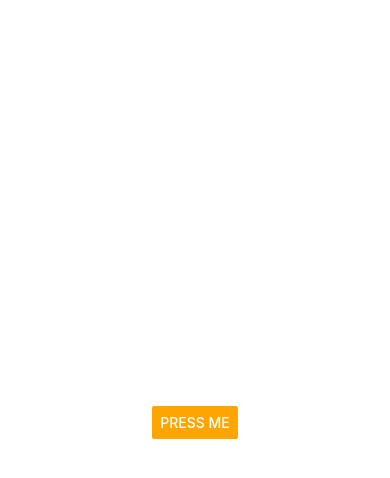
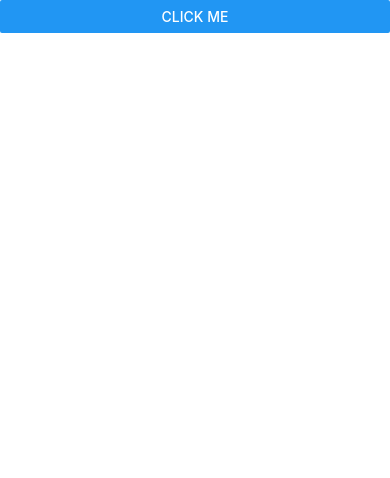
Before and after one commit to LukakaBot/react-native-study-demo, a React Native app: screen / in a window 390 px wide. Shown: the top 478 px of the page. Built offline with nearby package versions, Linux system fonts and the light colour scheme.

Commit message:
feat: 学习 Platform

```diff
--- a/App.tsx
+++ b/App.tsx
@@ -1,21 +1,21 @@
-import { StatusBar } from "expo-status-bar";
-import { StyleSheet, SafeAreaView, Button, Alert } from "react-native";
+import {
+  StyleSheet,
+  SafeAreaView,
+  Button,
+  Alert,
+  Platform,
+  StatusBar,
+} from "react-native";
 
 export default function App() {
-  const handlePress = () => {
-    console.log("pressed");
-  };
-
   return (
     <SafeAreaView style={styles.container}>
       <Button
-        color={"orange"}
-        title="Press Me"
+        title="Click Me"
         onPress={() =>
           Alert.prompt("My Title", "My message", (text) => console.log(text))
         }
       />
-      <StatusBar style="auto" />
     </SafeAreaView>
   );
 }
@@ -24,7 +24,6 @@
   container: {
     flex: 1,
     backgroundColor: "#fff",
-    alignItems: "center",
-    justifyContent: "center",
+    paddingTop: Platform.OS === "android" ? StatusBar.currentHeight : 0,
   },
 });
```
